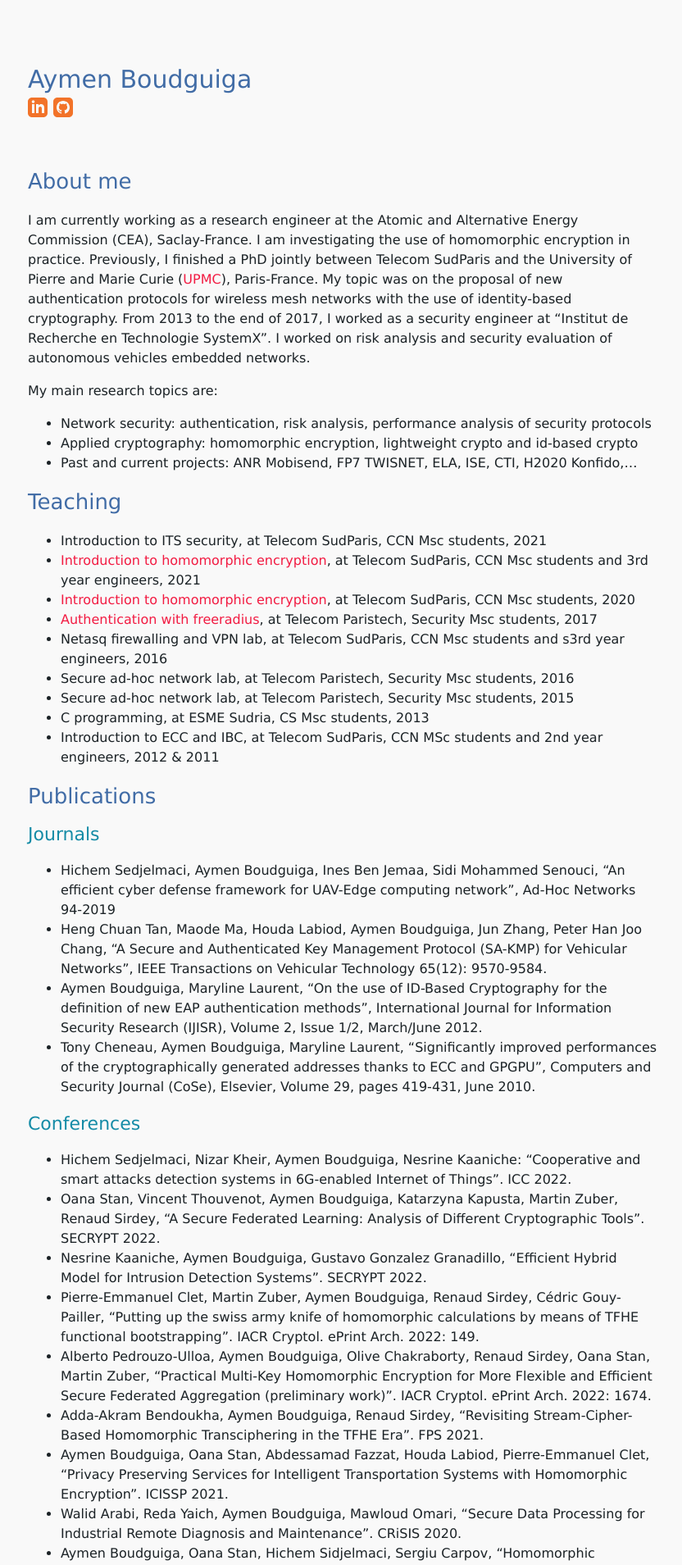
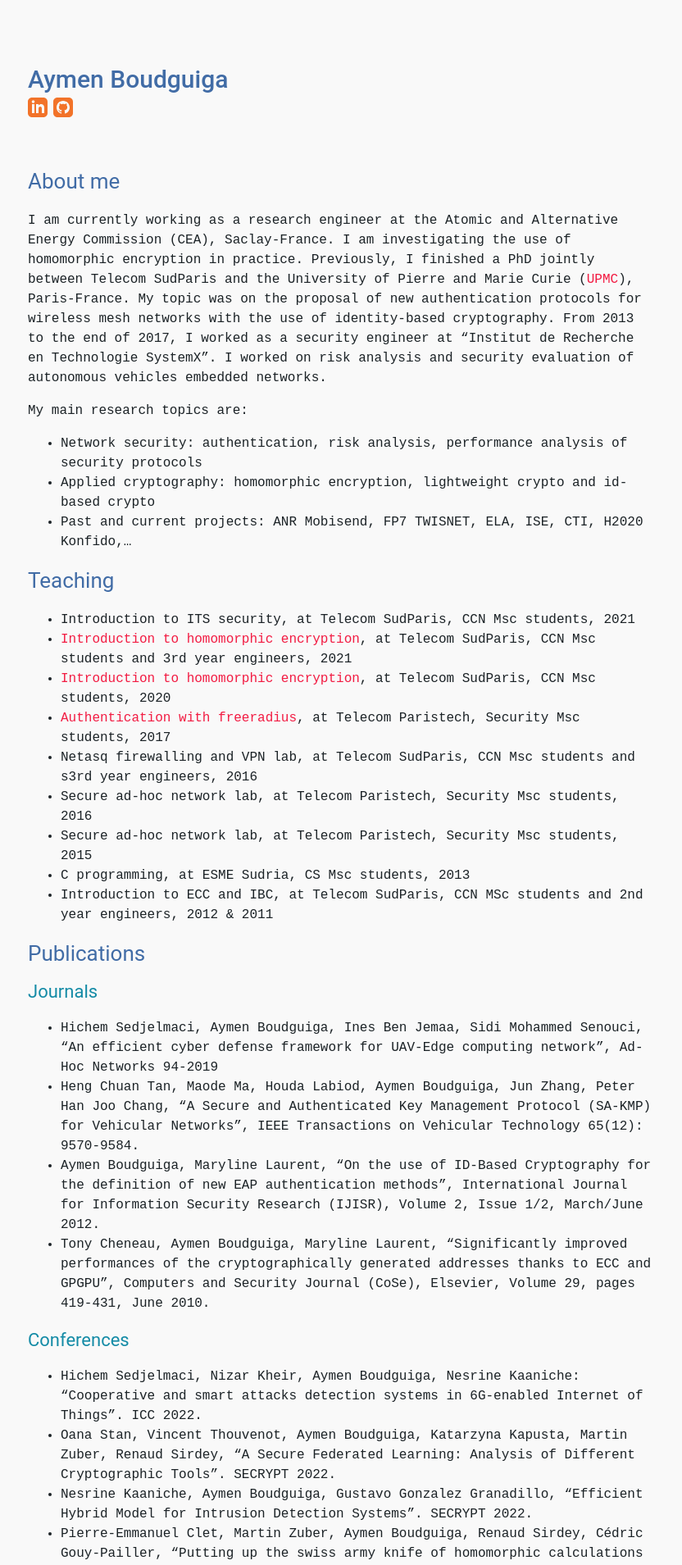
Before and after one commit to aymen0b/aymen0b.github.io, a Jekyll site: the page built from index.md, in a window 1280 px wide. Shown: the top 1909 px of the page at 82% size, without its empty margins (222-1054 px from the left). Built offline with Jekyll 4.4.1, drawn with Linux system fonts in a browser that asks for light colours.

Commit message:
changed font again

```diff
--- a/_sass/style.scss
+++ b/_sass/style.scss
@@ -14,7 +14,7 @@ html {
 
 body {
   background: #F9F9F9;
-  font-family: Verdana, sans-serif;
+  font-family: "Roboto Slab", monospace;
   -webkit-font-smoothing: antialiased;
   color: $font_color;
   margin: 5% 0;
@@ -24,7 +24,7 @@ body {
 }
 
 h1 {
-  font-family: Verdana, sans-serif;
+  font-family: Roboto, monospace;
   -webkit-font-smoothing: antialiased;
   font-weight: 450;
   color: $h1_color;
@@ -33,7 +33,7 @@ h1 {
 }
 
 h2 {
-  font-family: Verdana, sans-serif;
+  font-family: Roboto, monospace;
   -webkit-font-smoothing: antialiased;
   font-weight: 400;
   color: $h2_color;
@@ -45,7 +45,7 @@ h2 {
 }
 
 h3 {
-  font-family: Verdana, sans-serif;
+  font-family: Roboto, monospace;
   -webkit-font-smoothing: antialiased;
   font-weight: 400;
   color: $h3_color;
```
